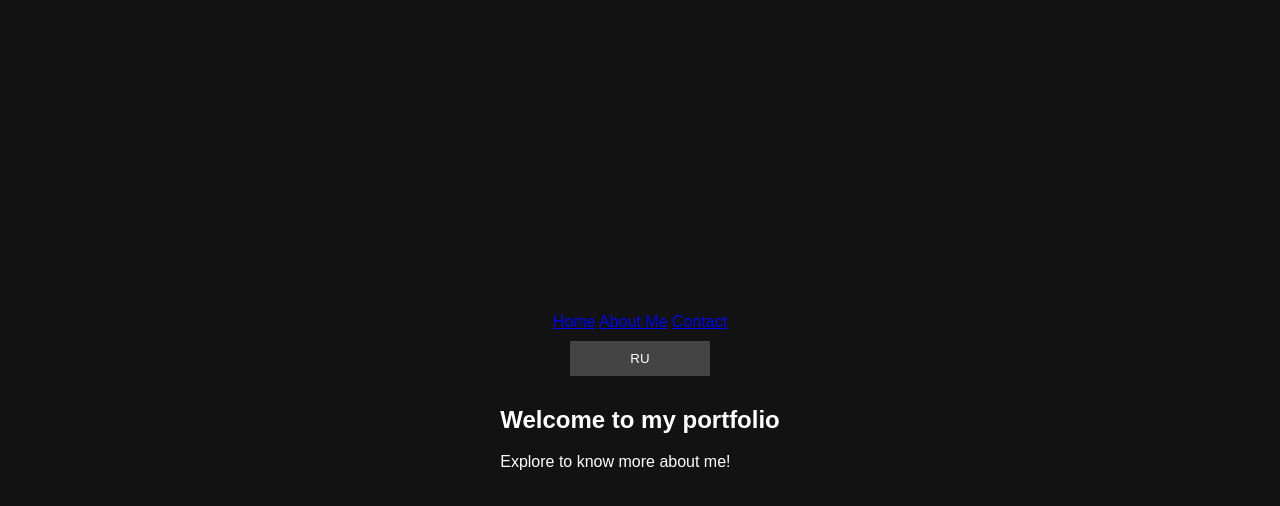
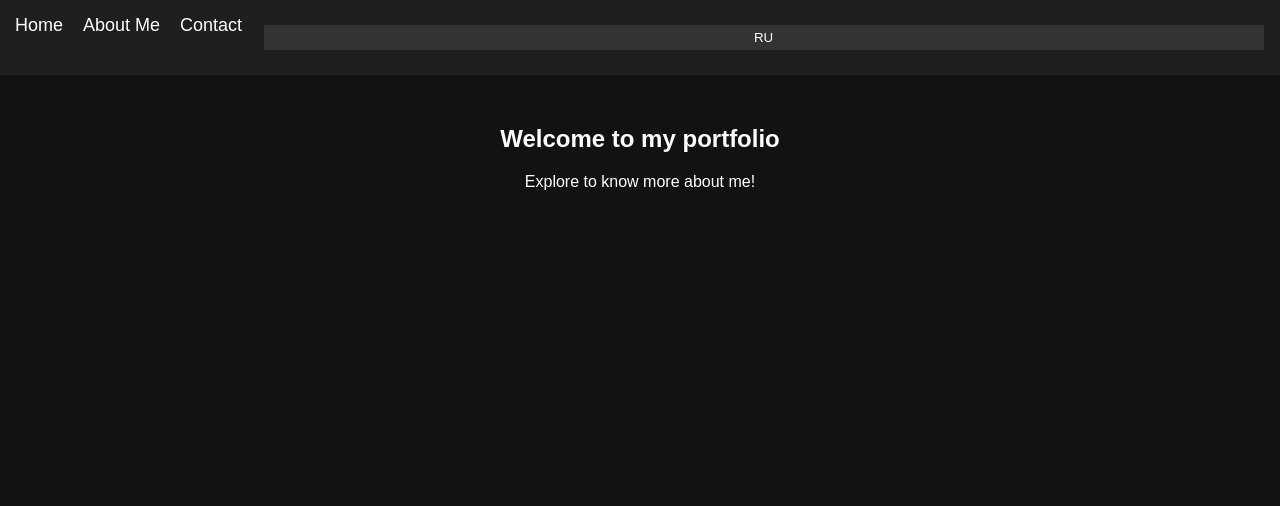
Before and after one commit to Cannax/Portfolio, a plain HTML site: page index.html in a window 1280 px wide. Drawn offline with Linux system fonts and the light colour scheme.

Commit message:
Update style.css

```diff
--- a/style.css
+++ b/style.css
@@ -1,37 +1,36 @@
 body {
+    font-family: Arial, sans-serif;
     background-color: #121212;
     color: #ffffff;
-    font-family: Arial, sans-serif;
     margin: 0;
     padding: 0;
-    display: flex;
-    flex-direction: column;
-    align-items: center;
-    justify-content: center;
-    height: 100vh;
-}
-
-.navbar {
-    position: fixed;
-    top: 0;
-    width: 100%;
-    background: #1f1f1f;
-    padding: 10px;
     text-align: center;
 }
 
-.navbar a, .navbar button {
+nav {
+    background-color: #1f1f1f;
+    padding: 15px;
+    display: flex;
+    justify-content: center;
+    gap: 20px;
+}
+
+nav a {
+    color: #ffffff;
+    text-decoration: none;
+    font-size: 18px;
+}
+
+nav button {
+    background-color: #333;
     color: white;
-    text-decoration: none;
-    margin: 0 10px;
-    padding: 5px;
     border: none;
-    background: none;
+    padding: 5px 10px;
     cursor: pointer;
 }
 
-.container {
-    text-align: center;
+.content {
+    margin-top: 50px;
 }
 
 input, textarea, button {
@@ -39,11 +38,7 @@ input, textarea, button {
     width: 80%;
     margin: 10px auto;
     padding: 10px;
-}
-
-button {
-    background: #444;
+    background-color: #1f1f1f;
     color: white;
     border: none;
-    cursor: pointer;
 }
```
